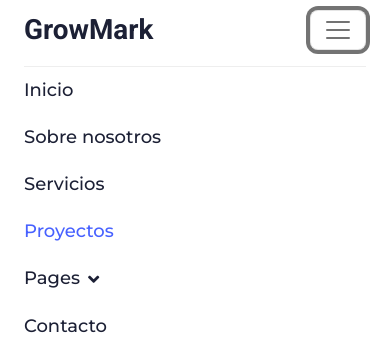
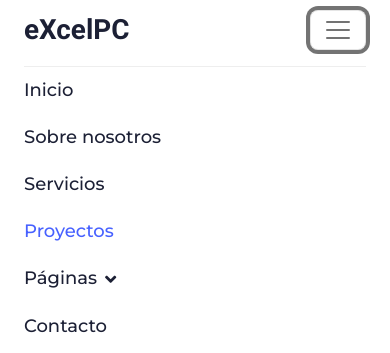
Before and after one commit to Richard2203/ProyectoFinal, a plain HTML site: page project.html in a window 390 px wide. Both pictures are taken after a click on the button 338 px from the left and 29 px from the top of the page. Shown: the top 353 px of the page. Drawn offline with nearby package versions, Linux system fonts and the light colour scheme.

Commit message:
Cambios en el contenido de project HTML

```diff
--- a/project.html
+++ b/project.html
@@ -74,7 +74,7 @@
         <div class="container">
             <nav class="navbar navbar-expand-lg bg-white navbar-light p-lg-0">
                 <a href="index.html" class="navbar-brand d-lg-none">
-                    <h1 class="fw-bold m-0">GrowMark</h1>
+                    <h1 class="fw-bold m-0">eXcelPC</h1>
                 </a>
                 <button type="button" class="navbar-toggler me-0" data-bs-toggle="collapse"
                     data-bs-target="#navbarCollapse">
@@ -87,7 +87,7 @@
                         <a href="service.html" class="nav-item nav-link">Servicios</a>
                         <a href="project.html" class="nav-item nav-link active">Proyectos</a>
                         <div class="nav-item dropdown">
-                            <a href="#" class="nav-link dropdown-toggle" data-bs-toggle="dropdown">Pages</a>
+                            <a href="#" class="nav-link dropdown-toggle" data-bs-toggle="dropdown">Páginas</a>
                             <div class="dropdown-menu bg-light rounded-0 rounded-bottom m-0">
                                 <a href="feature.html" class="dropdown-item">Features</a>
                                 <a href="team.html" class="dropdown-item">Nuestro equipo de trabajo</a>
```
